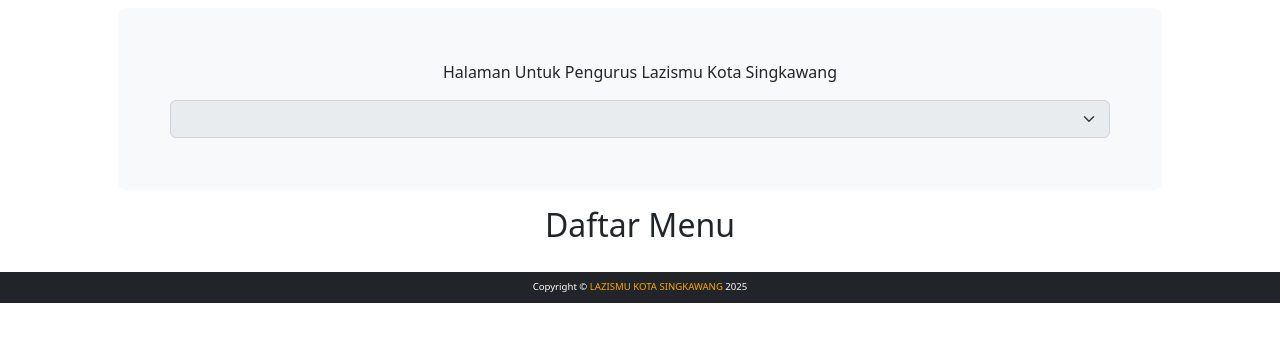
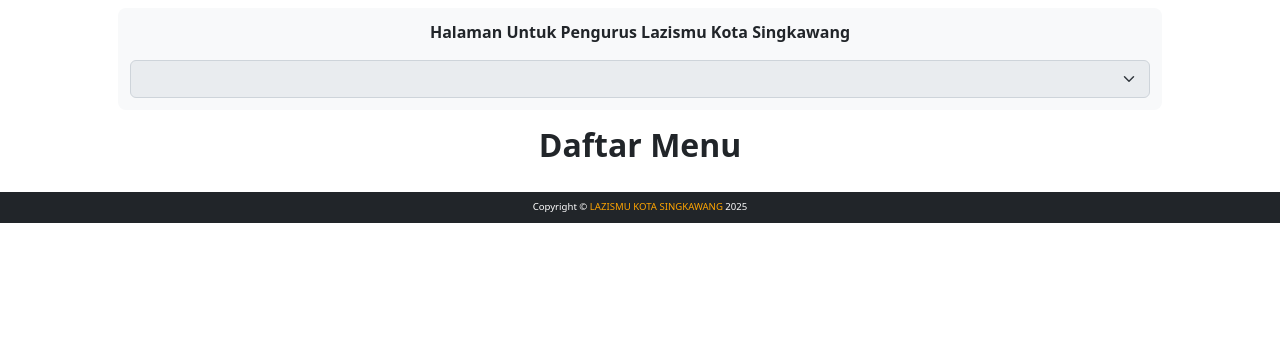
Before and after one commit to lazyudhowd/halaman-utama, a plain HTML site: page index.html in a window 1280 px wide. Drawn offline with nearby package versions, Linux system fonts and the light colour scheme; no server answers.

Commit message:
Update index.html
Perubahan text menjadi bold
mengubah jarak agar tidak terlalu lebar

```diff
--- a/index.html
+++ b/index.html
@@ -18,9 +18,9 @@
 	<body>
 		<header class="py-2">
 			<div class="container px-lg-5">
-				<div class="p-4 p-lg-5 bg-light rounded-3 text-center">
+				<div class="p-2 p-lg-2 bg-light rounded-3 text-center">
 					<div class="m-2 m-lg-1">
-						<p class="fs-6">Halaman Untuk Pengurus Lazismu Kota Singkawang</p>
+						<p class="fs-6 fw-bold">Halaman Untuk Pengurus Lazismu Kota Singkawang</p>
 						<select id="selectMilik" class="form-select" disabled>
 						</select>
 					</div>
@@ -32,7 +32,7 @@
 			<div class="container px-lg-5">
 				<!-- Page Features-->
 				<div id="targetMenu_a2" class="row gx-lg-5">
-					<h2 style="text-align: center;">Daftar Menu</h2>
+					<h2 class="fw-bold text-center">Daftar Menu</h2>
 					<div id="myoMenuGrup" class="list-group">
 					</div>
 				</div>
```
